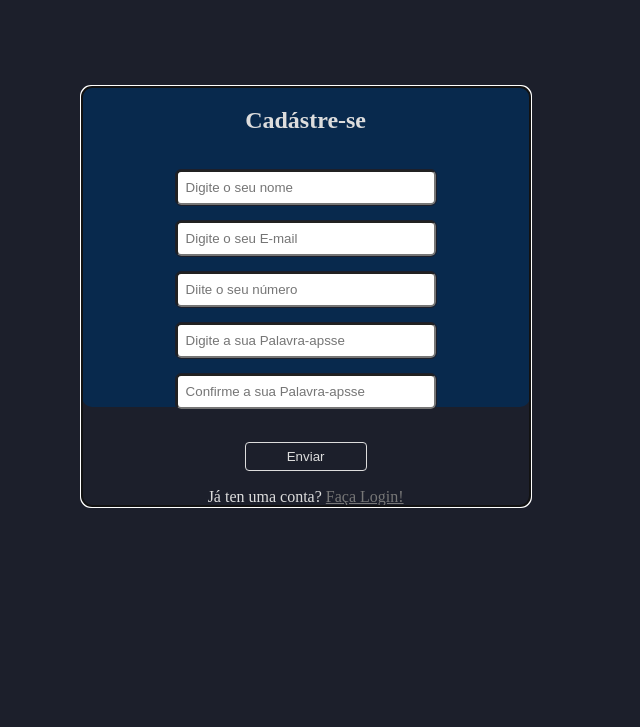
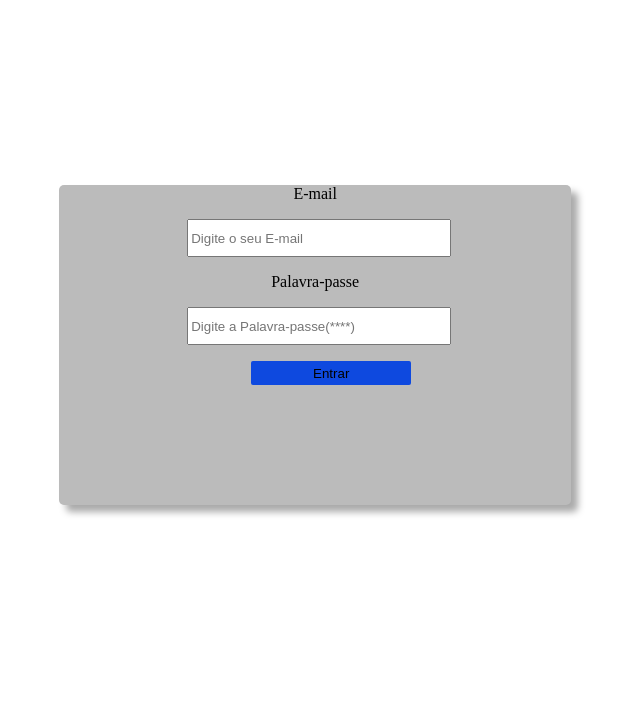
Before and after one commit to EfraimBernardo/Login, a plain HTML site: page index.html in a window 1280 px wide. Shown: the part 73-800 px from the top of the page, without its empty margins (328-968 px from the left). Drawn offline with Linux system fonts and the light colour scheme.

Commit message:
Add files via upload

```diff
--- a/index.html
+++ b/index.html
@@ -3,129 +3,61 @@
 <head>
     <meta charset="UTF-8">
     <meta name="viewport" content="width=device-width, initial-scale=1.0">
-    <title>Cadástro</title>
+    <title>Login</title>
+
     <style>
-
         body{
-            background: #1C1F2B;
-            color: #ddd;
-            padding: 0;
-            margin: 0;
-            box-sizing: border-box;
+    background: white;
 }
-        .dadosCad{
-            background: #08294d;
-            position: absolute;
-            width: 35vw;
-            height: 52vh;
-            border-radius: 10px;
-            top: 20vh;
-            left: 32vw;
+h1{
     text-align: center;
-            outline: auto;
-            outline-color: #121212;
+}
+#formulario{
+    background: #bbb;
+    position: relative;
+    text-align: center;
+    margin-top: 25vh;
+    width: 40vw;
+    height: 40vh;
+    box-shadow: 7px 7px 7px #aaa;
+    border-radius: 5px;
+    margin-left: 30%;
+    button{
+        width: 20vh;
+        background-color: rgb(14, 73, 223);
+        height: 3vh;
+        outline: none;
         border: none;
+        border-radius: 2px;
+        margin-left: 15vw;
     }
-        .dadosCad input, button{
+}
+#formulario textarea, select, label, input, button{
+    display: block;
+    position: relative;
     margin-top: 2vh;
 }
-        .dadosCad button{
-            background: #1C1F2B;
-            padding: 6px;
-            width: 15vh;
-            border: none;
-            outline: auto;
-            outline-width: 1px;
-            outline-style: solid;
-            border-radius: 3px;
-            outline-color: #ddd;color: #ddd;
+#formulario textarea, select, input{
+    margin-left: 10vw;
 }
-        .dadosCad input{
-            width: 30vh;
-            padding: 8px;
-            outline: auto;
-            outline-color: #1C1F2B;
-            outline-style: solid;
-            outline-width: 1px;
-            border: node;
-            border-radius: 5px;
+#formulario textarea, select, input{
+    position: relative;
+    width: 50%;
+    height: 4vh;
 }
-        @media(min-width: 480px){
-            .dadosCad{
-                width: 80vw;
-                left: 9.8%;
-                top: 30vh;
-            }
-        }
-        @media(min-width: 392px){
-            .dadosCad{
-                width: 80vw;
-                height: 70vh;
-                left: 9.8%;
-                top: 15vh;
-            }
-        }
-        @media(min-width: 480){
-            .dadosCad{
-                height: 46vh;
-            }
-        }
-        @media(min-width: 1024px){
-            .dadosCad{
-            background: #08294d;
-            position: absolute;
-            width: 35vw;
-            height: 40vh;
-            border-radius: 10px;
-            top: 20vh;
-            left: 32vw;
-            text-align: center;
-            outline: auto;
-            outline-color: #121212;
-            border: none;
-        }
-        .dadosCad input, button{
-            margin-top: 2vh;
-        }
-        .dadosCad button{
-            background: #1C1F2B;
-            padding: 6px;
-            width: 15vh;
-            border: none;
-            outline: auto;
-            outline-width: 1px;
-            outline-style: solid;
-            border-radius: 3px;
-            outline-color: #ddd;color: #ddd;
-        }
-        .dadosCad input{
-            width: 30vh;
-            padding: 8px;
-            outline: auto;
-            outline-color: #1C1F2B;
-            outline-style: solid;
-            outline-width: 1px;
-            border: node;
-            border-radius: 5px;
-        }
-        }
+    </style>
 
-    </style>
 </head>
 <body>
+    <h1>Faça Login</h1>
 
-    <div class="dadosCad">
-        <h2>Cadástre-se</h2>
         <form id="formulario">
-            <input type="text" name="nome" id="nome" placeholder="Digite o seu nome" required><br>
-            <input type="email" name="email" id="email" placeholder="Digite o seu E-mail" required><br>
-            <input type="number" name="numero" id="pass" placeholder="Diite o seu número" required /><br>
-            <input type="password" name="pass" id="pass" placeholder="Digite a sua Palavra-apsse" required /><br>
-            <input type="password" name="passb" id="passb" placeholder="Confirme a sua Palavra-apsse" required><br><br>
-            <button type="submit" onclick="enviar()">Enviar</button><br><br>
-            Já ten uma conta? <a href="login.html" style="color: #777;">Faça Login!</a>
+            <label>E-mail</label>
+            <input type="email" name="email" placeholder="Digite o seu E-mail" required>
+            <label>Palavra-passe</label>
+            <input type="password" name="password" placeholder="Digite a Palavra-passe(****)" required>
+            <button type="submit">Entrar</button>
         </form>
-    </div>
 
         <script>
             document.getElementById("formulario").addEventListener("submit", async function (event) {
@@ -143,13 +75,6 @@ body{
                 alert(resultado);
             });
 
-        function enviar(){
-            let Pass = document.getElementById('pass').value;
-            let PassB = document.getElementById('passb').value;
-            if(Pass =! PassB){
-                alert("As palavra-passes não convergem!");
-            }
-        }
         </script>
 
 </body>
```
Lines whose indentation alone changed are shown as unchanged.
